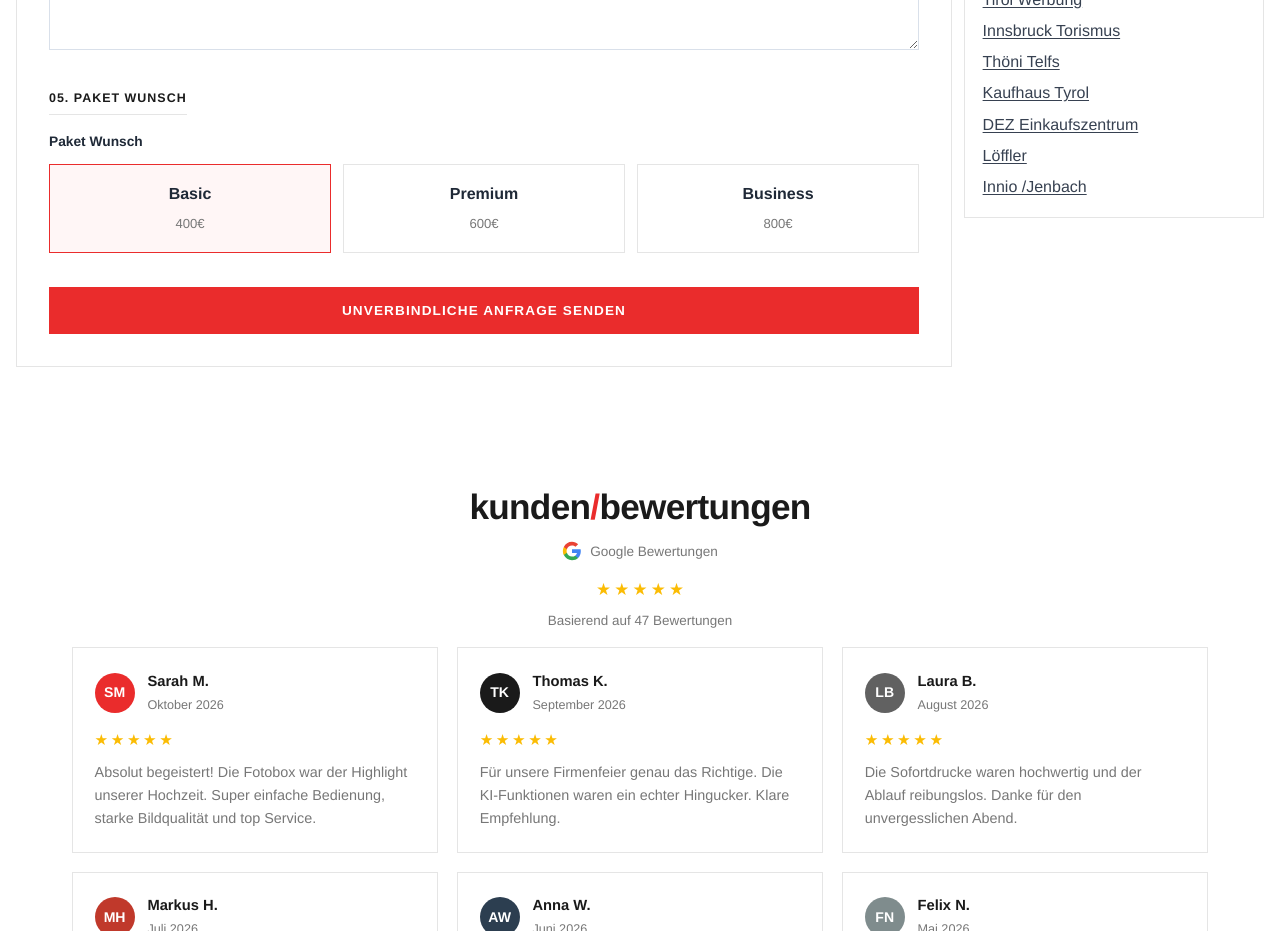
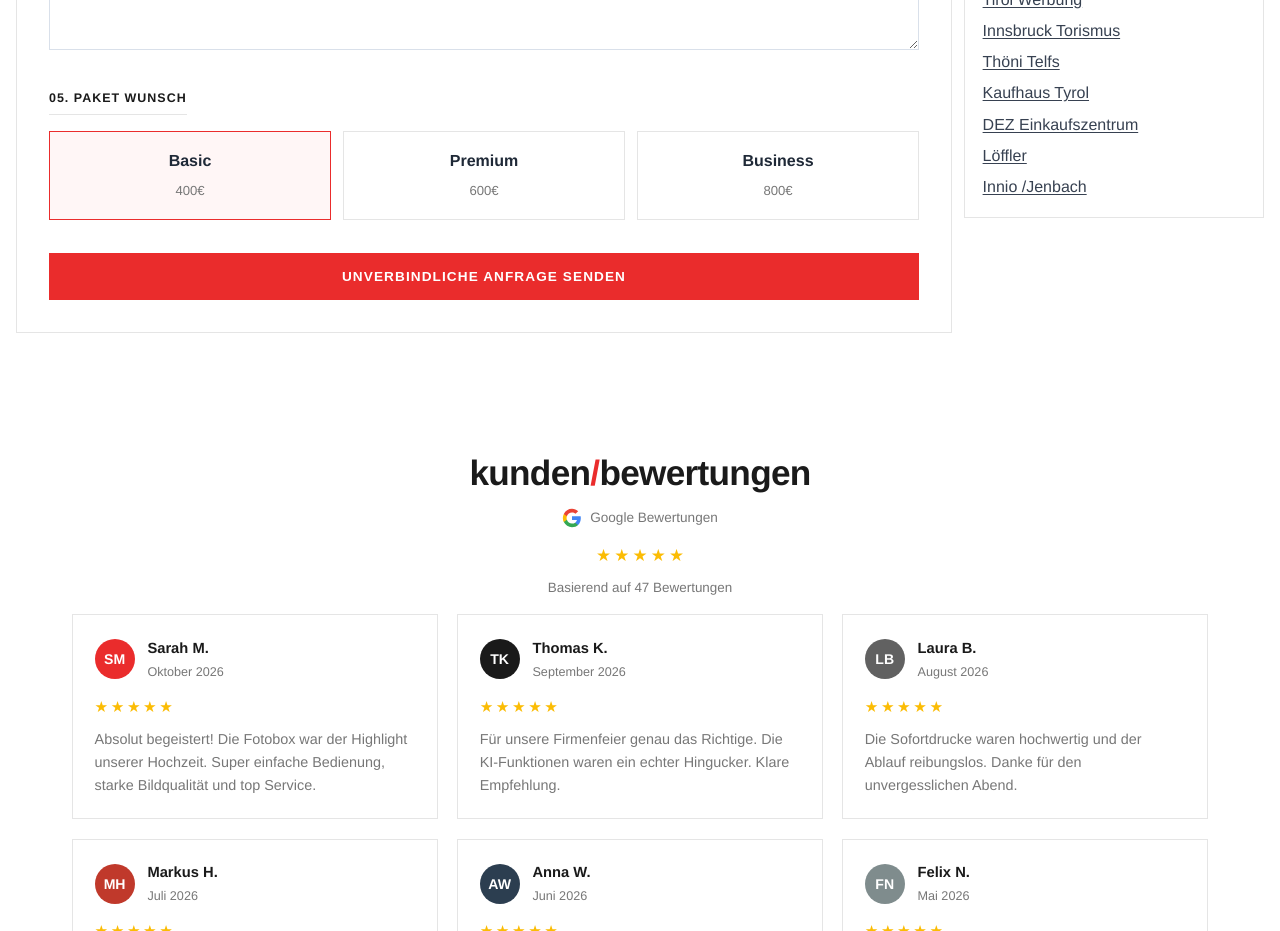
Before and after one commit to Blitzi9188/fotobox.tirol, a Next.js app: page /kontakt in a window 1280 px wide. Shown: the part 1320-2251 px from the top of the page. Built offline with nearby package versions, Linux system fonts and the light colour scheme.

Commit message:
Remove duplicate package heading label

```diff
--- a/src/components/site/BookingInquiryForm.tsx
+++ b/src/components/site/BookingInquiryForm.tsx
@@ -180,7 +180,6 @@ export default function BookingInquiryForm({
 
       <div className="inquiry-form-section">
         <span className="inquiry-section-title">{inquiry.packageSectionTitle || "05. Paket Wunsch"}</span>
-        <span className="inquiry-field-label">Paket Wunsch</span>
         <input type="hidden" name="packageName" value={selectedPackage} />
         <div className={`inquiry-options-grid ${safePlans.length === 2 ? "inquiry-options-grid-2" : ""}`}>
           {safePlans.map((plan) => (
```
